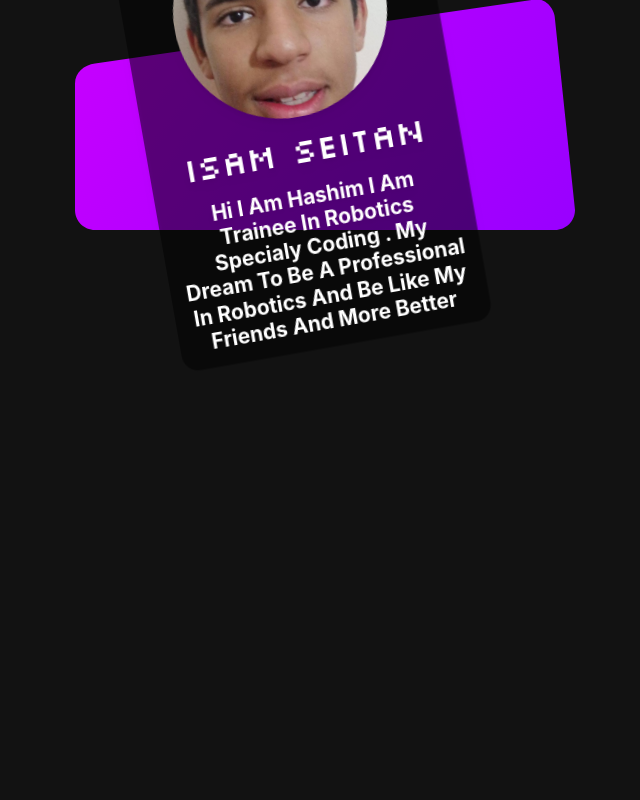
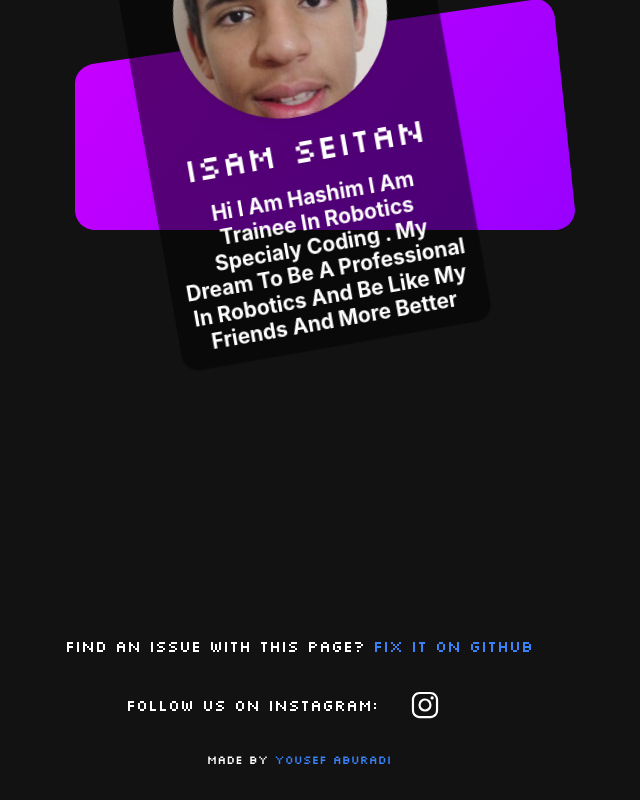
Before and after one commit to yousef2007-rgb/zero-one, a Next.js app: page / in a window 1280 px wide. Shown: the part 7796-8596 px from the top of the page, without its empty margins (341-981 px from the left). Before the commit the page ends 8234 px from the top, so only its background shows below. Built offline with nearby package versions, Linux system fonts and the light colour scheme.

Commit message:
fixing the structure of the app

```diff
--- /dev/null
+++ b/Data/Questions.json
@@ -0,0 +1,27 @@
+[
+    {
+    "questions":["who are we?", "what do we do? 🤔"],
+    "answer":          "we are a group of AlredwanSchool's student's who's itrested in Robots",
+    "color":"#fb6a4b"
+    },
+    {
+    "questions":["compititions", "like what? 👇"],
+    "answer":          "we're looking forward to participate in a couple of commpitions",
+    "color":"green"
+    },
+    {
+    "questions":["Ball Collector", "FLL 🤖"],
+    "answer":          "Neque porro quisquam est qui dolorem ipsum quia dolor sit amet, consectetur, adipisci velit...",
+    "color":"orange"
+    },
+    {
+    "questions":["FLL", "WRO 🏆"],
+    "answer":          "FIRST® LEGO® League introduces science, technology, engineering, and math (STEM) to children ages 4-16* through fun, exciting hands-on learning.",
+    "color":"purple"
+    },
+    {
+    "questions":["WRO", "who is particpating? 👦"],
+    "answer":"World Robot Olympiad Association™ is an independent non-profit organization. All revenue from sponsorships and fees is invested in support of our mission, which is to promote robotics in STEM education worldwide.",
+    "color":"turquoise"
+    }
+]
--- /dev/null
+++ b/components/Footer/index.jsx
@@ -0,0 +1,35 @@
+import React from "react";
+import SocialMedia from "../SocialMedia";
+export default function Footer({}) {
+  return (
+    <footer class="container text-center my-6 p-8 text-gray3 text-robot">
+      <div class="mx-auto w-24 h-1 my-12 bg-gradient-to-r from-gray5 to-gray4 rounded-full"></div>
+      <div class="pt-10">
+        Find an issue with this page?{" "}
+        <a
+          class="text-blue-500"
+          href="https://github.com/yousef2007-rgb/zero-one"
+        >
+          Fix it on GitHub
+        </a>
+      </div>
+      <div className="flex items-center justify-center">
+        <span>Follow us on instagram:</span>
+        <SocialMedia />
+      </div>
+
+      <div class="text-xs">
+        made by{" "}
+        <a
+          href="https://github.com/yousef2007-rgb"
+          target="blank"
+          className="text-blue-500"
+        >
+          {" "}
+          Yousef Aburadi{" "}
+        </a>
+        <br />
+      </div>
+    </footer>
+  );
+}
--- /dev/null
+++ b/pages/HomePage/Body/Questions/index.jsx
@@ -0,0 +1,16 @@
+import React from "react";
+import QuestionsData from "../../../../Data/Questions.json";
+import Question from "./Question";
+export default function Questions() {
+  return (
+    <>
+      {QuestionsData.map((value, index) => (
+        <Question
+          questions={value.questions}
+          answer={value.answer}
+          color={value.color}
+        />
+      ))}
+    </>
+  );
+}
--- a/pages/HomePage/Body/index.jsx
+++ b/pages/HomePage/Body/index.jsx
@@ -1,44 +1,10 @@
 import React from "react";
-import Question from "./Question";
+import Question from "./Questions";
 import Members from "./Members";
 export default function Body({}) {
   return (
     <main className=" flex flex-col items-center min-h-screen">
-      <Question
-        questions={["who are we?", "what do we do? 🤔"]}
-        answer={
-          "we are a group of AlredwanSchool's student's who's itrested in Robots"
-        }
-        color="#fb6a4b"
-      />
-      <Question
-        questions={["compititions", "like what? 👇"]}
-        answer={
-          "we're looking forward to participate in a couple of commpitions"
-        }
-        color={`green`}
-      />
-      <Question
-        questions={["Ball Collector", "FLL 🤖"]}
-        answer={
-          "Neque porro quisquam est qui dolorem ipsum quia dolor sit amet, consectetur, adipisci velit..."
-        }
-        color={`orange`}
-      />
-      <Question
-        questions={["FLL", "WRO 🏆"]}
-        answer={
-          "FIRST® LEGO® League introduces science, technology, engineering, and math (STEM) to children ages 4-16* through fun, exciting hands-on learning."
-        }
-        color={`purple`}
-      />
-      <Question
-        questions={["WRO", "who is particpating? 👦"]}
-        answer={
-          "World Robot Olympiad Association™ is an independent non-profit organization. All revenue from sponsorships and fees is invested in support of our mission, which is to promote robotics in STEM education worldwide."
-        }
-        color={`turquoise`}
-      />
+      <Question />
       <Members />
     </main>
   );
--- a/pages/HomePage/index.jsx
+++ b/pages/HomePage/index.jsx
@@ -1,3 +1,4 @@
+import Footer from "../../components/Footer";
 import Body from "./Body";
 import Header from "../../components/Header";
 import Intro from "../../components/Intro";
@@ -18,7 +19,7 @@ export default function Home() {
       <Intro />
       <Body />
 
-      <footer className={styles.footer}></footer>
+      <Footer />
     </div>
   );
 }
```
Also changed, not shown: pages/HomePage/Body/Questions/Question.jsx (renamed from pages/HomePage/Body/Question.jsx).
